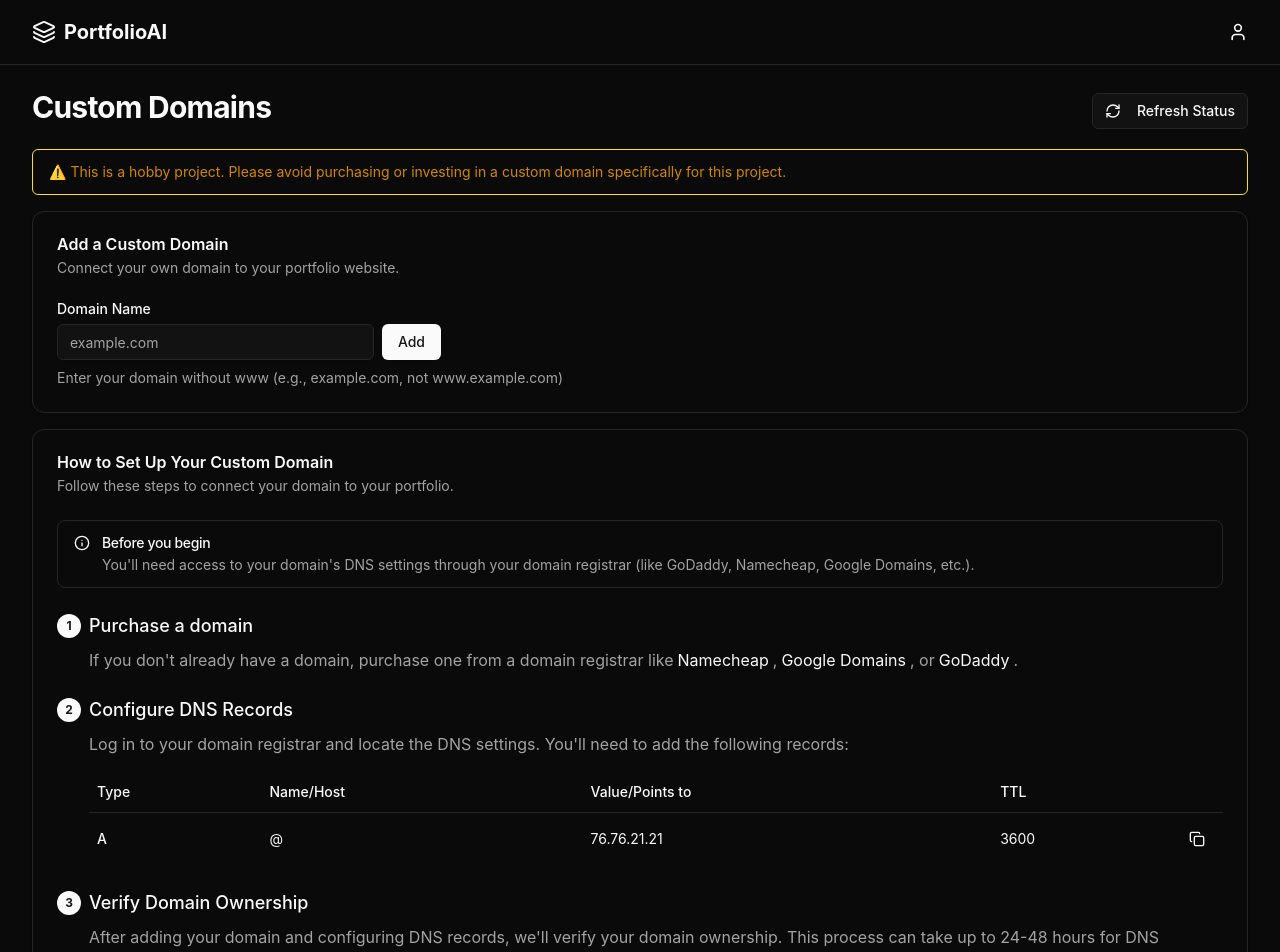
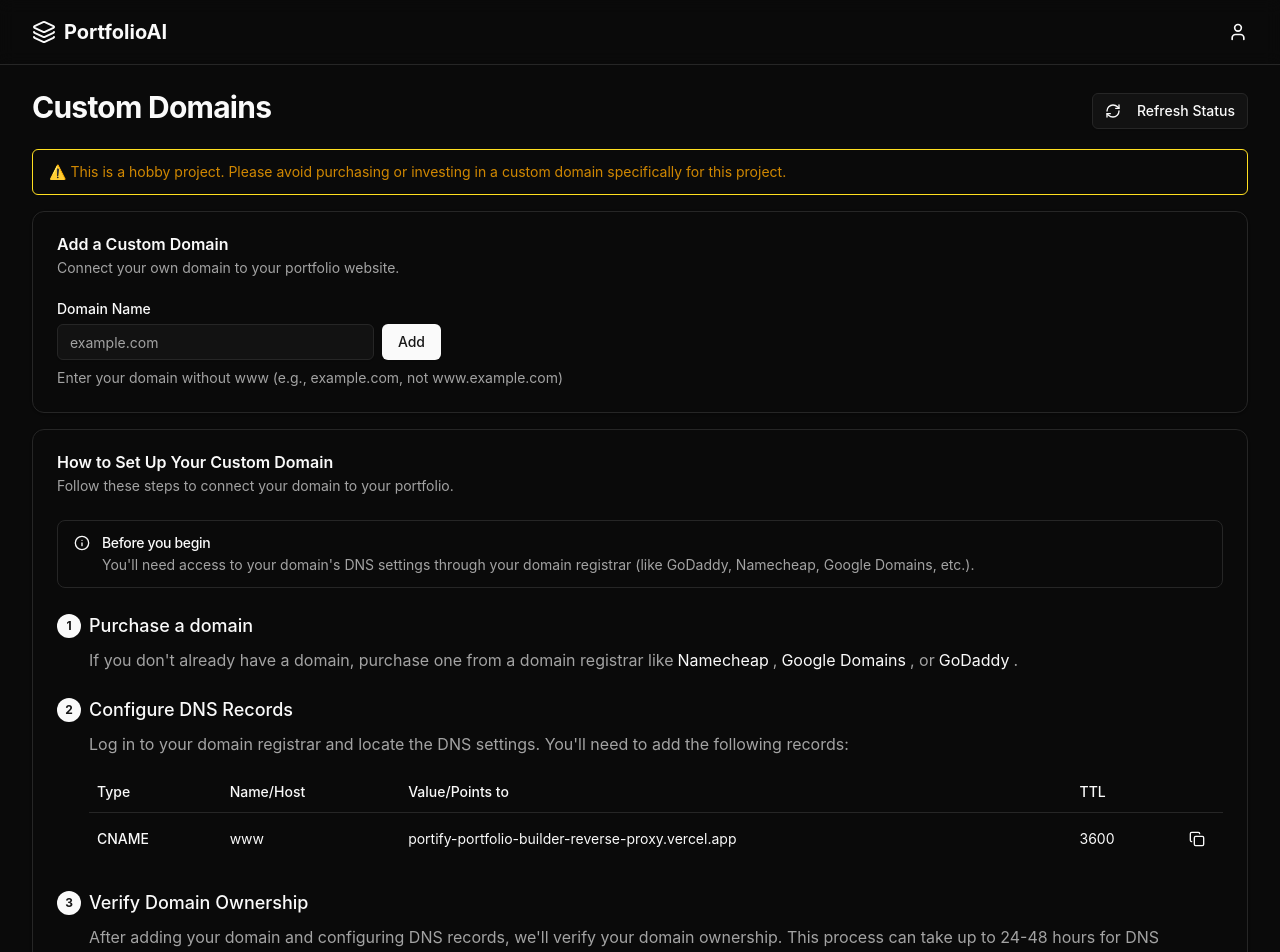
Before and after one commit to KushalSharmaGit/PortifyAI, a React (Vite) app in the folder client/: page /domain/1 in a window 1280 px wide. Shown: the top 952 px of the page. Built offline with nearby package versions, Linux system fonts and the light colour scheme; no server answers.

Commit message:
Changed A record to CNAME

```diff
--- a/client/src/components/DnsRecordTable.jsx
+++ b/client/src/components/DnsRecordTable.jsx
@@ -23,9 +23,10 @@ const DnsRecordTable = () => {
           </TableHeader>
           <TableBody>
             <TableRow>
-              <TableCell className="font-medium">A</TableCell>
-              <TableCell>@</TableCell>
-              <TableCell>76.76.21.21</TableCell>
+              <TableCell className="font-medium">CNAME</TableCell>
+              <TableCell>www</TableCell>
+              <TableCell>portify-portfolio-builder-reverse-proxy.vercel.app
+              </TableCell>
               <TableCell>3600</TableCell>
               <TableCell>
                 <Button variant="ghost" size="icon" onClick={() => copyToClipboard("76.76.21.21")}>
```
